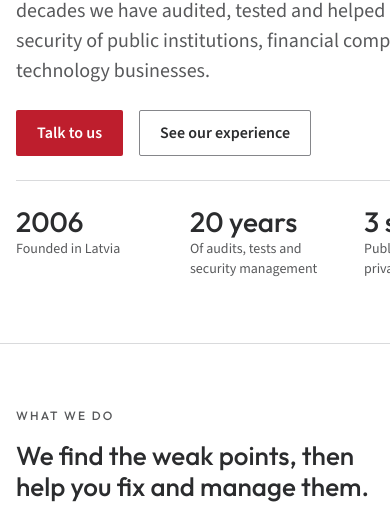
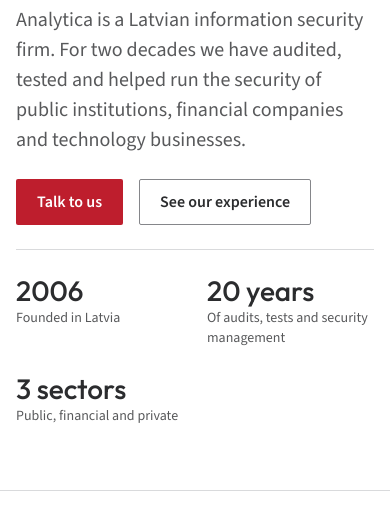
Before and after one commit to jurispuce/analyticalv, a plain HTML site: page en/index.html in a window 390 px wide. Shown: the part 318-844 px from the top of the page. Drawn offline with nearby package versions, Linux system fonts and the light colour scheme.

Commit message:
Fix pages overflowing the screen on phones
The hero's single-column grid grew to fit the three-column facts row,
so on phones the heading, intro and facts were cut off at the right
edge. Single-column grids are now capped at the container width and
the facts row wraps.

Co-Authored-By: Claude Fable 5.2 <noreply@anthropic.com>
Claude-Session: https://claude.ai/code/session_01Ge1AUfWnsmfoW9WDbgjF3d

```diff
--- a/en/index.html
+++ b/en/index.html
@@ -198,6 +198,10 @@ p { margin: 0; }
 .doc ul { margin: 0; padding-left: 20px; display: grid; gap: var(--space-2); }
 .updated { font-size: 14px; line-height: 20px; color: var(--ink-muted); }
 .site-footer a { color: inherit; }
+
+/* Single-column grids must not grow to fit their widest child, or the page gets wider than a phone screen. */
+.hero .wrap, .hero-copy, .section .wrap, .section-head, .contact .wrap, .page-hero .wrap, .thanks .wrap, .block, .sector, .doc, .doc section { grid-template-columns: minmax(0, 1fr); }
+.facts { grid-template-columns: repeat(auto-fit, minmax(130px, 1fr)); }
 </style>
 </head>
 <body>
--- a/src/style.css
+++ b/src/style.css
@@ -175,3 +175,7 @@ p { margin: 0; }
 .doc ul { margin: 0; padding-left: 20px; display: grid; gap: var(--space-2); }
 .updated { font-size: 14px; line-height: 20px; color: var(--ink-muted); }
 .site-footer a { color: inherit; }
+
+/* Single-column grids must not grow to fit their widest child, or the page gets wider than a phone screen. */
+.hero .wrap, .hero-copy, .section .wrap, .section-head, .contact .wrap, .page-hero .wrap, .thanks .wrap, .block, .sector, .doc, .doc section { grid-template-columns: minmax(0, 1fr); }
+.facts { grid-template-columns: repeat(auto-fit, minmax(130px, 1fr)); }
```
Also changed, not shown: drosibas-auditi/index.html (+4 -0 lines), en/cabinet-regulation-397-compliance/index.html (+4 -0 lines), en/cybersecurity-manager/index.html (+4 -0 lines), en/iso-27001-implementation/index.html (+4 -0 lines), en/privacy-policy/index.html (+4 -0 lines), en/security-audits/index.html (+4 -0 lines), en/thank-you/index.html (+4 -0 lines), index.html (+5 -1 lines), iso-27001-ieviesana/index.html (+4 -0 lines), kiberdrosibas-parvaldnieks/index.html (+4 -0 lines), mk-397-atbilstiba/index.html (+4 -0 lines), paldies/index.html (+4 -0 lines), privatuma-politika/index.html (+4 -0 lines), src/body.lv.html (+1 -1 lines).
